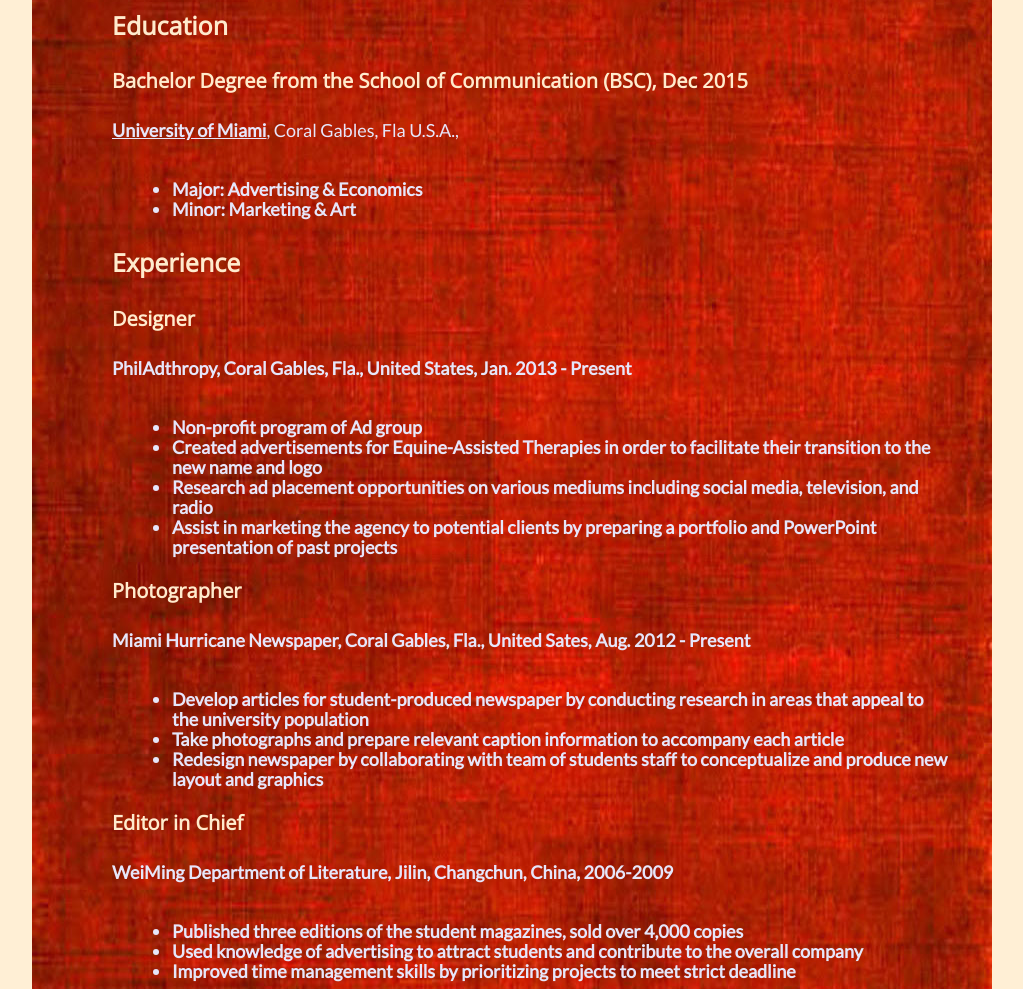
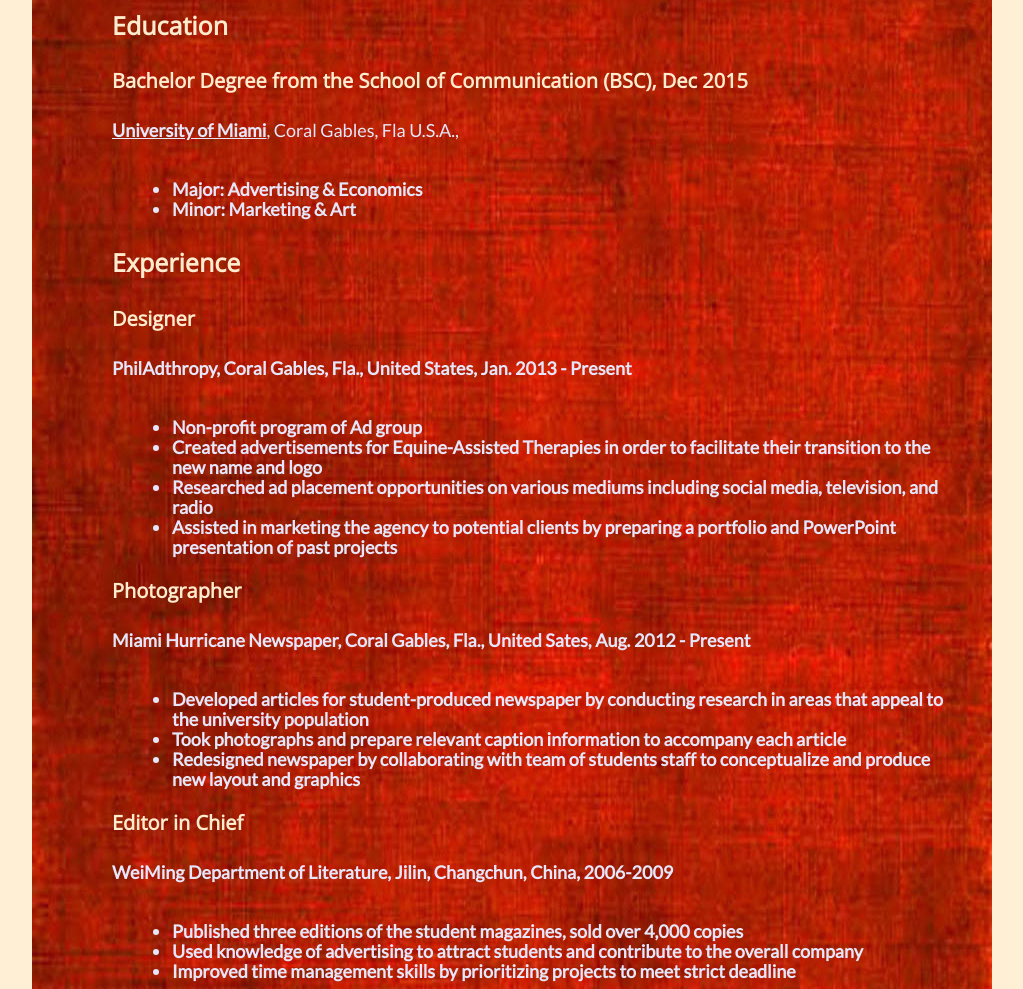
Before and after one commit to sunyinghui0624/sunyinghui0624.github.io, a plain HTML site: page resume.html in a window 1280 px wide. Shown: the part 225-1214 px from the top of the page, without its empty margins (128-1151 px from the left). Drawn offline with nearby package versions, Linux system fonts and the light colour scheme.

Commit message:
change
change word

```diff
--- a/resume.html
+++ b/resume.html
@@ -51,8 +51,8 @@
       <ul>
        <li>Non-profit program of Ad group</li>
        <li>Created advertisements for Equine-Assisted Therapies in order to facilitate their transition to the new name and logo</li>
-       <li>Research ad placement opportunities on various mediums including social media, television, and radio</li>
-       <li>Assist in marketing the agency to potential clients by preparing a portfolio and PowerPoint presentation of past projects</li>
+       <li>Researched ad placement opportunities on various mediums including social media, television, and radio</li>
+       <li>Assisted in marketing the agency to potential clients by preparing a portfolio and PowerPoint presentation of past projects</li>
       </ul>
     </article>
 
@@ -60,9 +60,9 @@
       <h3>Photographer</h3>
       <p><strong>Miami Hurricane Newspaper, Coral Gables, Fla., United Sates, Aug. 2012 - Present</strong></p>
       <ul>
-        <li>Develop articles for student-produced newspaper by conducting research in areas that appeal to the university population</li>
-        <li>Take photographs and prepare relevant caption information to accompany each article</li>
-        <li>Redesign newspaper by collaborating with team of students staff to conceptualize and produce new layout and graphics</li>
+        <li>Developed articles for student-produced newspaper by conducting research in areas that appeal to the university population</li>
+        <li>Took photographs and prepare relevant caption information to accompany each article</li>
+        <li>Redesigned newspaper by collaborating with team of students staff to conceptualize and produce new layout and graphics</li>
       </ul>
     </article>
 
```
Also changed, not shown: contact.html (+1 -1 lines), index.html (+1 -1 lines), projects.html (+1 -1 lines).
